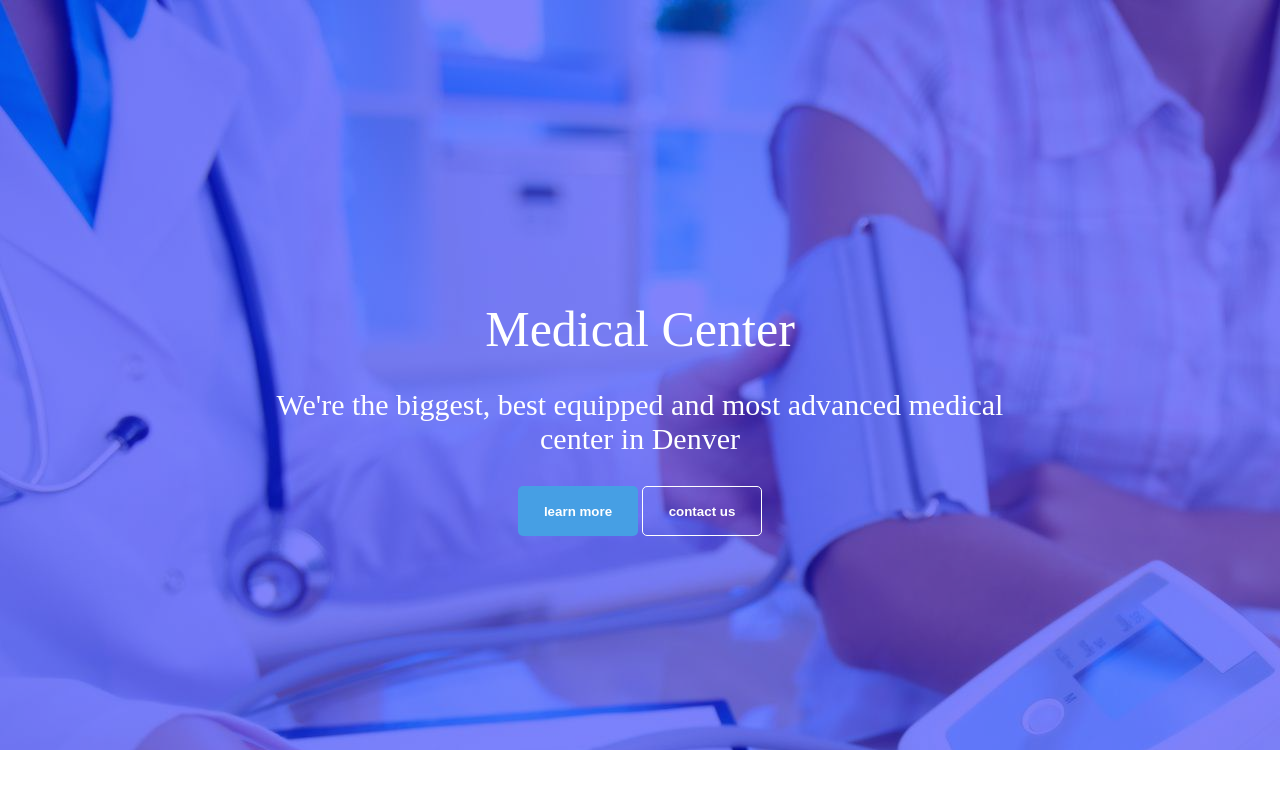
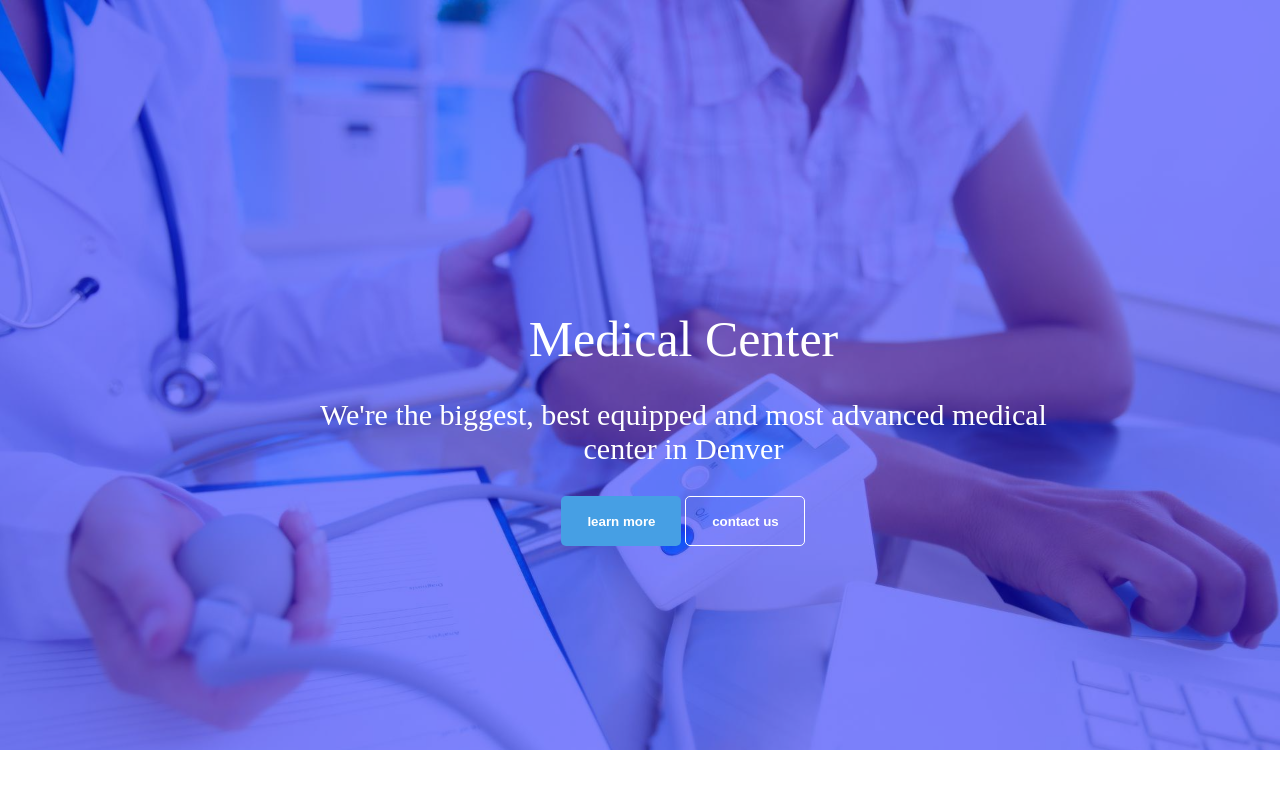
Before and after one commit to mustafa-ashraf/WebCode, a plain HTML site: page task9/index.html in a window 1280 px wide. Drawn offline with Linux system fonts and the light colour scheme.

Commit message:
task9_update

```diff
--- a/task9/index.html
+++ b/task9/index.html
@@ -8,7 +8,8 @@
       </head>
       <body>
         <section class="container">
-          <div class="color">
+          <div class="bg"></div>
+          <div class="content">
             <h1 class="header">Medical Center</h1>
             <p class="about">We're the biggest, best equipped and most advanced medical<br>center in Denver<p>
             <button class="learn-more btn">learn more</button>
--- a/task9/style.css
+++ b/task9/style.css
@@ -8,20 +8,28 @@
   height: 750px;
   background-image: url("medic-7.jpg");
   text-align: center;
+  background-size: cover;
 }
 
-.container .color{
+.container .bg{
   width:100%;
   height: 750px;
   background-color: rgba(5,9,250,0.5);
+  position: relative;
 }
-.container .header{
+.content{
+  position: absolute;
+  top:10px;
+  left: 25%;
+
+}
+.container .content .header{
   color:white;
   font-size: 50px;
   font-weight: 400;
   padding-top: 300px;
 }
-.container .about{
+.container .content .about{
   color:white;
   font-size: 30px;
   font-weight: 400;
```
